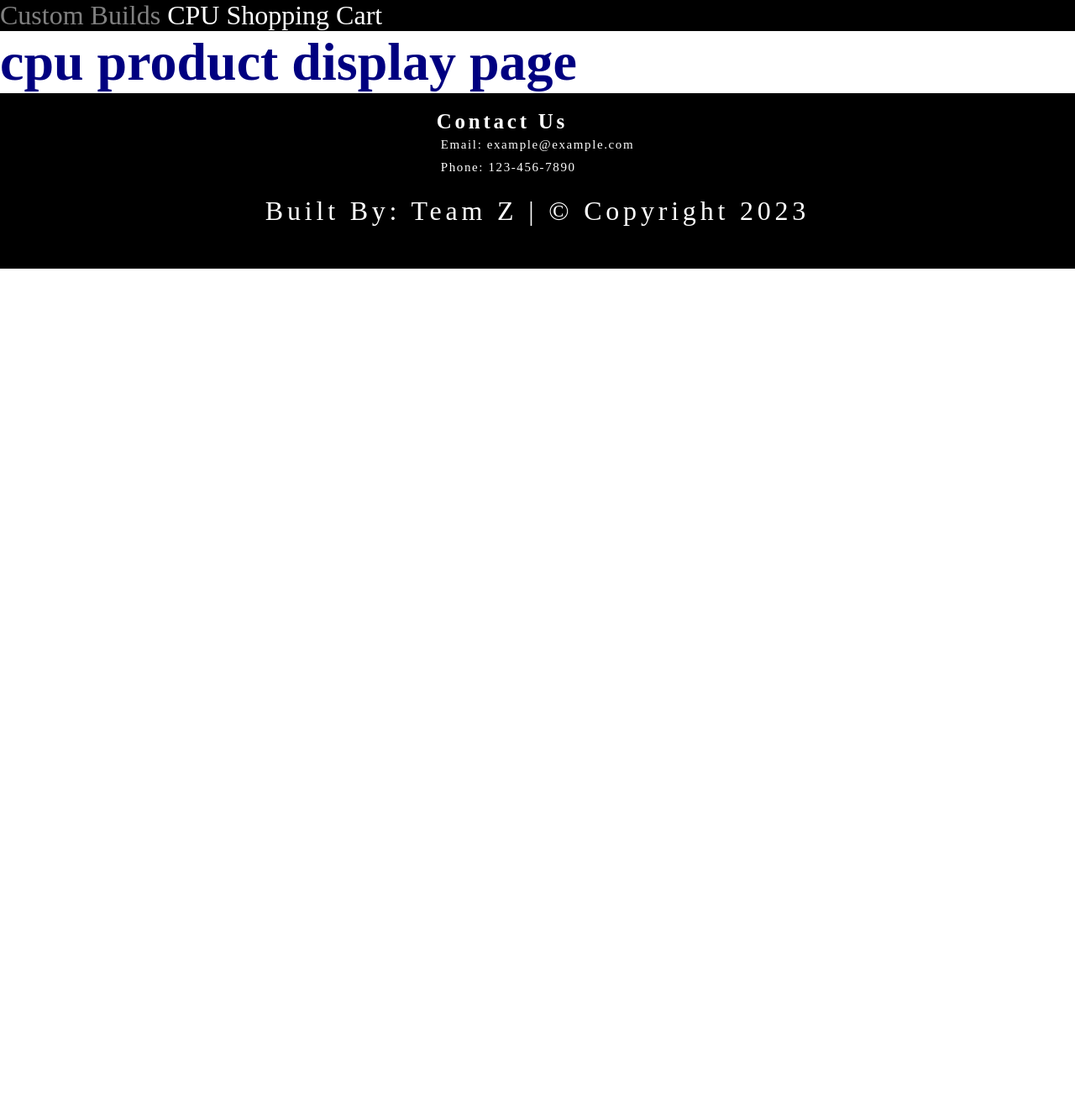
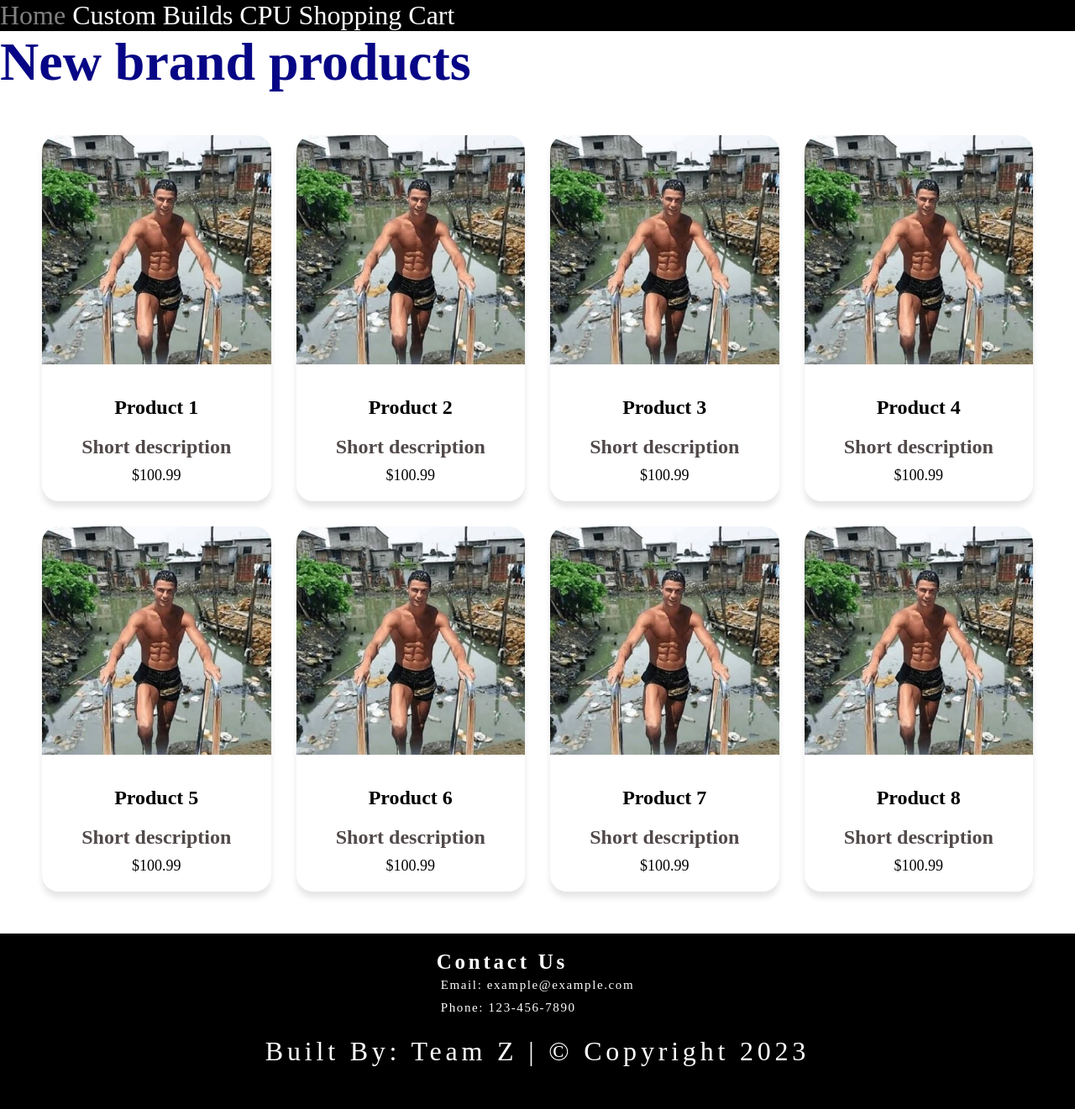
Before and after one commit to riazahmed01/332project, a Flask app: page /cpu/ in a window 1280 px wide. Shown: the whole page at 84% size. Before the commit the page ends 320 px from the top, so only its background shows below. Run offline with Flask 2, Linux system fonts and the light colour scheme.

Commit message:
cpu page built

```diff
--- a/static/css/cpu.css
+++ b/static/css/cpu.css
@@ -1,3 +1,43 @@
-h1 {
-    color: navy;
-  }
+.products-display{
+  box-sizing: border-box;
+  width: 100%;
+  padding: 50px;
+  margin: 0;
+}
+.product{
+  box-shadow: 0px 7px 7px rgba(0 ,0 ,0 , 0.1);
+  border-radius: 20px;
+}
+.main-container{
+  display: grid;
+  grid-template-columns: auto auto auto auto;
+  gap: 30px;
+}
+
+.product img{
+  width: 100%;
+  border-top-right-radius: 20px;
+  border-top-left-radius: 20px;
+}
+.product_desc{
+  text-align: center;
+  padding: 20px 0px;
+}
+.product_desc h3{
+  font-size: 24px;
+  padding: 10px 0px;
+  color: black;
+}
+.product_desc h4{
+  font-size: 24px;
+  padding: 10px 0px;
+  color: rgb(81, 73, 73);
+}
+.product_desc p{
+  font-size: 18px;
+  color: black;
+}
+
+ h1{
+  color: rgb(6, 6, 134);
+ }
--- a/templates/base.html
+++ b/templates/base.html
@@ -20,9 +20,10 @@
 <!-- nav bar -->
 <nav>
     <div id = "navbar">
-        <a href="{{ url_for('custombuild') }}"><i class="fa fa-fw fa-home"></i>Custom Builds<a>
-        <a href="{{ url_for('cpu') }}"><i class="fa fa-fw fa-home"></i>CPU<a>
-        <a href="{{ url_for('cart') }}"><i class="fa fa-fw fa-home"></i>Shopping Cart<a>
+        <a href="{{ url_for('index') }}"><i class="fa fa-fw fa-home"></i>Home<a>
+        <a href="{{ url_for('custombuild') }}">Custom Builds<a>
+        <a href="{{ url_for('cpu') }}">CPU<a>
+        <a href="{{ url_for('cart') }}">Shopping Cart<a>
 
     </div>
 </nav>
--- a/templates/cpu.html
+++ b/templates/cpu.html
@@ -7,12 +7,84 @@
 
 <!--title of the page-->
 {% block titlePage %}
-    Home Page
+    PC Products
 {% endblock titlePage %}
 
 <!--main content of the page-->
 {% block content %}
+<h1>New brand products</h1>
+<div class="products-display">
+    <div class="main-container">
+        <div class="product">
+            <img src="{{ url_for('static', filename='css/image.jpg') }}">
+            <div class="product_desc">
+                <h3>Product 1</h3>
+                <h4>Short description</h4>
+                <p>$100.99</p>
 
-    <h1>cpu product display page</h1>
+            </div>
 
+        </div>
+        <div class="product">
+            <img src="{{ url_for('static', filename='css/image.jpg') }}">
+            <div class="product_desc">
+                <h3>Product 2</h3>
+                <h4>Short description</h4>
+                <p>$100.99</p>
+
+            </div>
+        </div>
+        <div class="product">
+            <img src="{{ url_for('static', filename='css/image.jpg') }}">
+            <div class="product_desc">
+                <h3>Product 3</h3>
+                <h4>Short description</h4>
+                <p>$100.99</p>
+
+            </div>
+        </div>
+        <div class="product">
+            <img src="{{ url_for('static', filename='css/image.jpg') }}">
+            <div class="product_desc">
+                <h3>Product 4</h3>
+                <h4>Short description</h4>
+                <p>$100.99</p>
+
+            </div>
+        </div>
+        <div class="product">
+            <img src="{{ url_for('static', filename='css/image.jpg') }}">
+            <div class="product_desc">
+                <h3>Product 5</h3>
+                <h4>Short description</h4>
+                <p>$100.99</p>
+
+            </div>
+        </div>
+        <div class="product">
+            <img src="{{ url_for('static', filename='css/image.jpg') }}">
+            <div class="product_desc">
+                <h3>Product 6</h3>
+                <h4>Short description</h4>
+                <p>$100.99</p>
+            </div>
+        </div>
+        <div class="product">
+            <img src="{{ url_for('static', filename='css/image.jpg') }}">
+            <div class="product_desc">
+                <h3>Product 7</h3>
+                <h4>Short description</h4>
+                <p>$100.99</p>
+            </div>
+        </div>
+        <div class="product">
+            <img src="{{ url_for('static', filename='css/image.jpg') }}">
+            <div class="product_desc">
+                <h3>Product 8</h3>
+                <h4>Short description</h4>
+                <p>$100.99</p>
+            </div>
+        </div>
+    </div>
+</div>
 {% endblock %}
```
Also changed, not shown: static/css/image.jpg (added).
